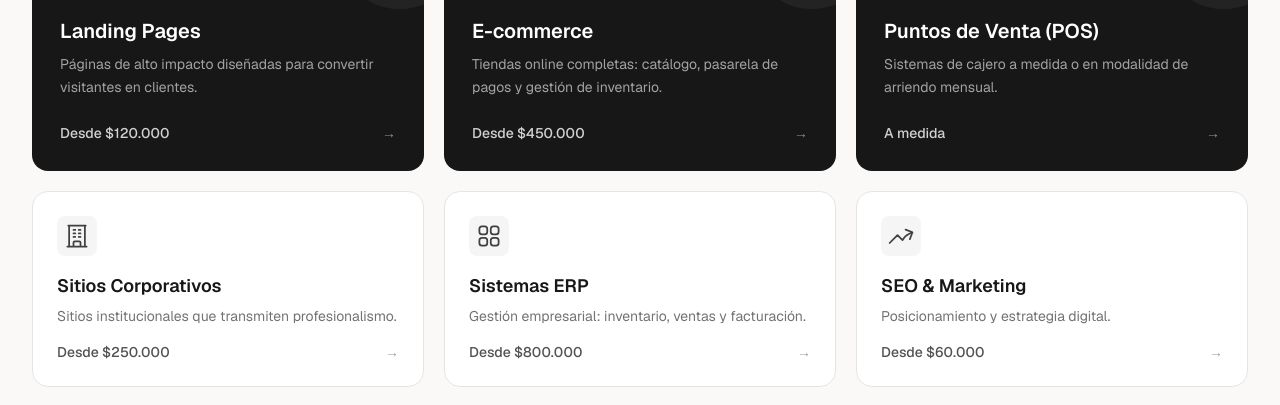
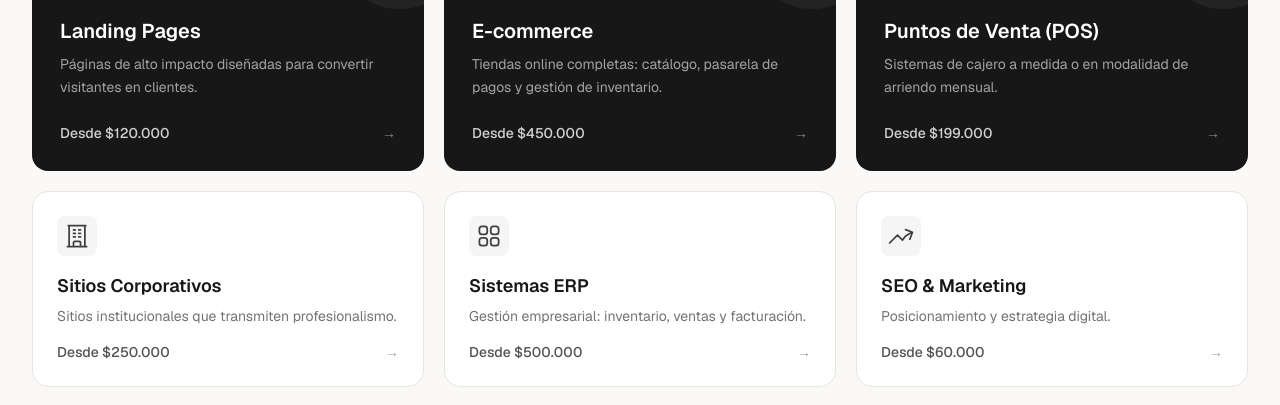
Before and after one commit to dibwebstudio/dibweb, a Next.js app: page / in a window 1280 px wide. Shown: the part 1440-1845 px from the top of the page. Built offline with nearby package versions, Linux system fonts and the light colour scheme.

Commit message:
fix: bajamos precios ERP (k→k) y POS (k→k, k→k, k→k)

```diff
--- a/src/app/servicios/puntos-de-pago/page.tsx
+++ b/src/app/servicios/puntos-de-pago/page.tsx
@@ -87,9 +87,9 @@ export default function PuntosDePago() {
             <p className="text-neutral-600 text-center mb-12">Todos los precios en pesos chilenos.</p>
             <div className="grid md:grid-cols-3 gap-6">
               {[
-                { name: "Básico", price: "299.000", desc: "Una caja, funcionalidades esenciales.", features: ["1 caja registradora", "Efectivo y tarjeta", "Control de stock básico", "Reportes diarios", "Soporte email"], popular: false },
-                { name: "Profesional", price: "599.000", desc: "Multi-caja y reportes avanzados.", features: ["Hasta 5 cajas", "Todos los medios de pago", "Control de stock avanzado", "Reportes completos", "Facturación electrónica", "Soporte prioritario"], popular: true },
-                { name: "Enterprise", price: "999.000", desc: "Solución completa para retail.", features: ["Cajas ilimitadas", "Multi-sucursal", "API integraciones", "Dashboard en tiempo real", "Soporte 24/7", "Capacitación incluida"], popular: false },
+                { name: "Básico", price: "199.000", desc: "Una caja, funcionalidades esenciales.", features: ["1 caja registradora", "Efectivo y tarjeta", "Control de stock básico", "Reportes diarios", "Soporte email"], popular: false },
+                { name: "Profesional", price: "399.000", desc: "Multi-caja y reportes avanzados.", features: ["Hasta 5 cajas", "Todos los medios de pago", "Control de stock avanzado", "Reportes completos", "Facturación electrónica", "Soporte prioritario"], popular: true },
+                { name: "Enterprise", price: "699.000", desc: "Solución completa para retail.", features: ["Cajas ilimitadas", "Multi-sucursal", "API integraciones", "Dashboard en tiempo real", "Soporte 24/7", "Capacitación incluida"], popular: false },
               ].map((p) => (
                 <div key={p.name} className={`rounded-xl p-8 ${p.popular ? "bg-white border-2 border-neutral-900 shadow-sm" : "glass-card aurora-card"}`}>
                   {p.popular && <span className="text-xs label mb-4 block !text-neutral-900">Recomendado</span>}
--- a/src/components/Pricing.tsx
+++ b/src/components/Pricing.tsx
@@ -54,7 +54,7 @@ const plans = [
 const services = [
   { name: "Meta Ads", price: "Desde $80.000", desc: "Campañas en Facebook e Instagram", icon: "M15 10l4.553-2.276A1 1 0 0121 8.618v6.764a1 1 0 01-1.447.894L15 14M5 18h8a2 2 0 002-2V8a2 2 0 00-2-2H5a2 2 0 00-2 2v8a2 2 0 002 2z" },
   { name: "SEO", price: "Desde $60.000", desc: "Posicionamiento en buscadores", icon: "M21 21l-6-6m2-5a7 7 0 11-14 0 7 7 0 0114 0z" },
-  { name: "Sistema ERP", price: "Desde $800.000", desc: "Gestión empresarial a medida", icon: "M4 7v10c0 2.21 3.582 4 8 4s8-1.79 8-4V7M4 7c0 2.21 3.582 4 8 4s8-1.79 8-4M4 7c0-2.21 3.582-4 8-4s8 1.79 8 4" },
+  { name: "Sistema ERP", price: "Desde $500.000", desc: "Gestión empresarial a medida", icon: "M4 7v10c0 2.21 3.582 4 8 4s8-1.79 8-4V7M4 7c0 2.21 3.582 4 8 4s8-1.79 8-4M4 7c0-2.21 3.582-4 8-4s8 1.79 8 4" },
   { name: "Mantenimiento", price: "Desde $30.000/mes", desc: "Soporte y actualizaciones", icon: "M10.325 4.317c.426-1.756 2.924-1.756 3.35 0a1.724 1.724 0 002.573 1.066c1.543-.94 3.31.826 2.37 2.37a1.724 1.724 0 001.066 2.573c1.756.426 1.756 2.924 0 3.35a1.724 1.724 0 00-1.066 2.573c.94 1.543-.826 3.31-2.37 2.37a1.724 1.724 0 00-2.573 1.066c-.426 1.756-2.924 1.756-3.35 0a1.724 1.724 0 00-2.573-1.066c-1.543.94-3.31-.826-2.37-2.37a1.724 1.724 0 00-1.066-2.573c-1.756-.426-1.756-2.924 0-3.35a1.724 1.724 0 001.066-2.573c-.94-1.543.826-3.31 2.37-2.37.996.608 2.296.07 2.572-1.065z M15 12a3 3 0 11-6 0 3 3 0 016 0z" },
   { name: "Hosting + Dominio", price: "Desde $15.000/año", desc: "Alojamiento y registro", icon: "M21 12a9 9 0 01-9 9m9-9a9 9 0 00-9-9m9 9H3m9 9a9 9 0 01-9-9m9 9c1.657 0 3-4.03 3-9s-1.343-9-3-9m0 18c-1.657 0-3-4.03-3-9s1.343-9 3-9m-9 9a9 9 0 019-9" },
 ];
--- a/src/components/Services.tsx
+++ b/src/components/Services.tsx
@@ -68,12 +68,12 @@ export default function Services() {
   const featured = [
     { title: "Landing Pages", desc: "Páginas de alto impacto diseñadas para convertir visitantes en clientes.", price: "Desde $120.000", link: "#contacto" },
     { title: "E-commerce", desc: "Tiendas online completas: catálogo, pasarela de pagos y gestión de inventario.", price: "Desde $450.000", link: "#contacto" },
-    { title: "Puntos de Venta (POS)", desc: "Sistemas de cajero a medida o en modalidad de arriendo mensual.", price: "A medida", link: "/servicios/puntos-de-pago" },
+    { title: "Puntos de Venta (POS)", desc: "Sistemas de cajero a medida o en modalidad de arriendo mensual.", price: "Desde $199.000", link: "/servicios/puntos-de-pago" },
   ];
 
   const mid = [
     { title: "Sitios Corporativos", desc: "Sitios institucionales que transmiten profesionalismo.", price: "Desde $250.000", link: "#contacto" },
-    { title: "Sistemas ERP", desc: "Gestión empresarial: inventario, ventas y facturación.", price: "Desde $800.000", link: "#contacto" },
+    { title: "Sistemas ERP", desc: "Gestión empresarial: inventario, ventas y facturación.", price: "Desde $500.000", link: "#contacto" },
     { title: "SEO & Marketing", desc: "Posicionamiento y estrategia digital.", price: "Desde $60.000", link: "#contacto" },
   ];
 
```
